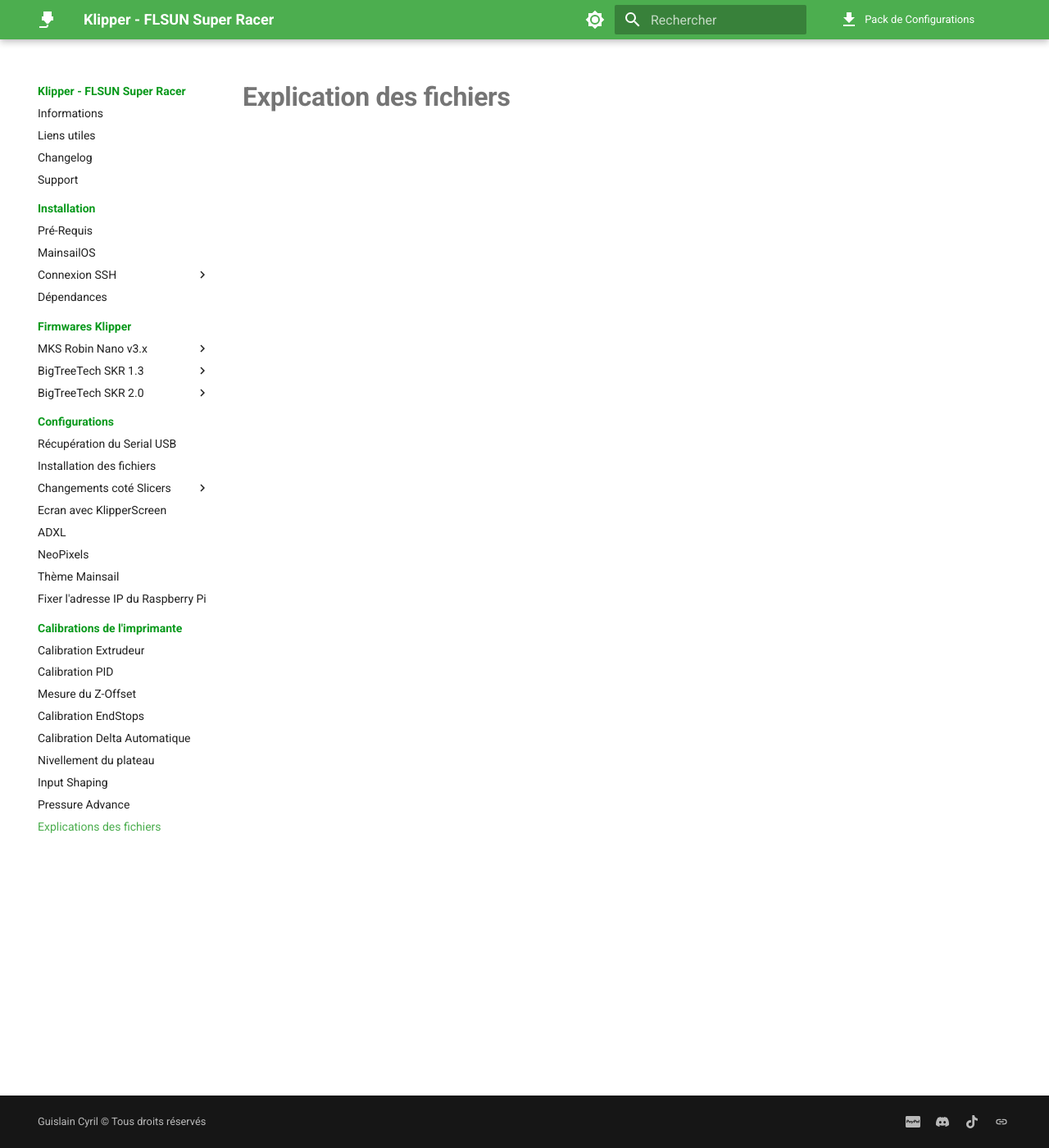
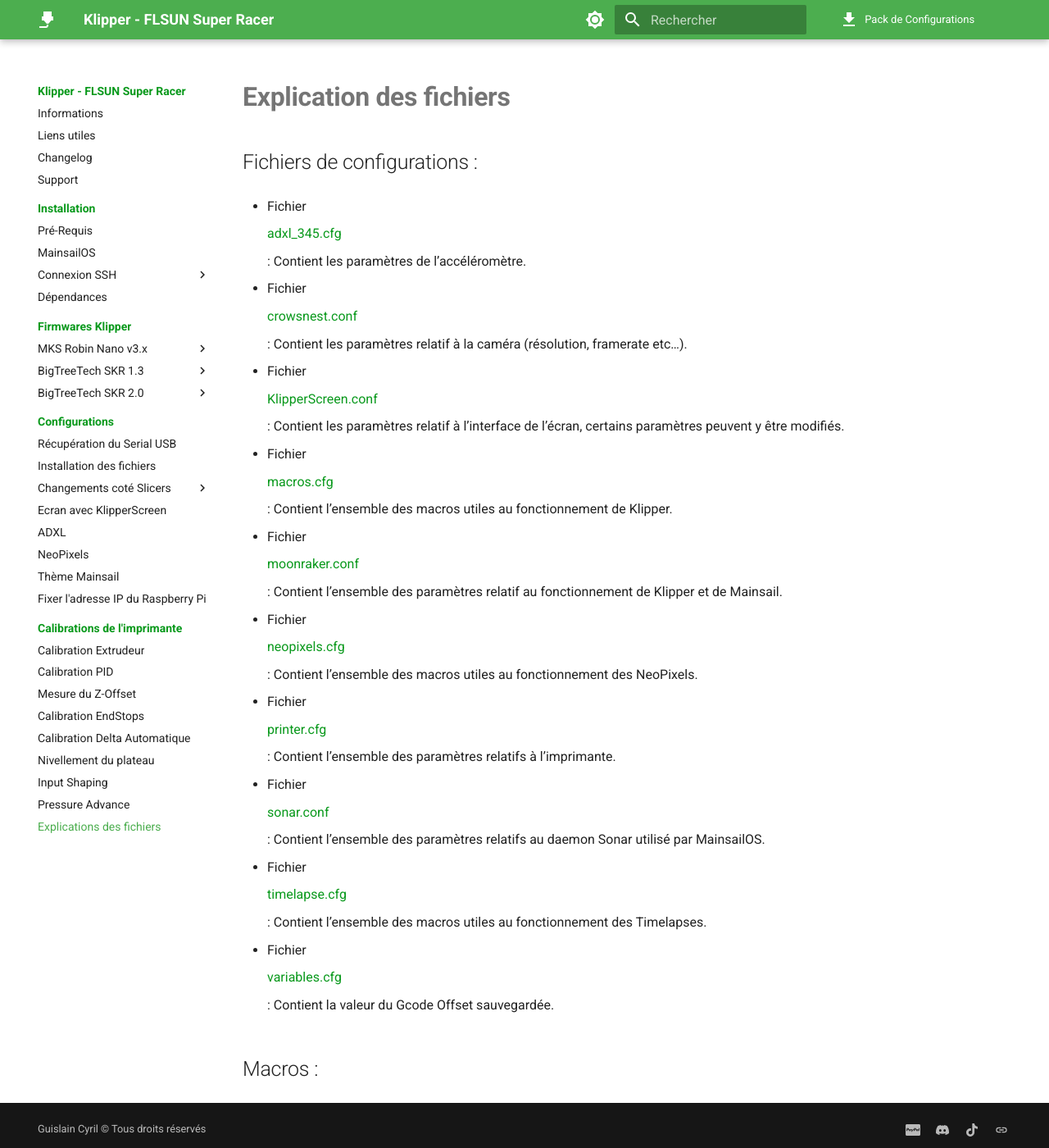
Before and after one commit to Guilouz/test, an MkDocs documentation site: the page built from docs/calibrations/explications-des-fichiers.md, in a window 1280 px wide and 1400 px high. Shown: the whole window at 82% size. Built offline with MkDocs 1.6.1 and Material for MkDocs 9.7.7, drawn with Linux system fonts in a browser that asks for light colours; comment, search, counter and statistics services are not loaded.

Commit message:
Update explications-des-fichiers.md

```diff
--- a/docs/calibrations/explications-des-fichiers.md
+++ b/docs/calibrations/explications-des-fichiers.md
@@ -4,3 +4,27 @@
 ---
 
 # Explication des fichiers
+
+## Fichiers de configurations :
+
+- Fichier <p style="color:#09991c">adxl_345.cfg</p> : Contient les paramètres de l’accéléromètre.
+
+- Fichier <p style="color:#09991c">crowsnest.conf</p> : Contient les paramètres relatif à la caméra (résolution, framerate etc…).
+
+- Fichier <p style="color:#09991c">KlipperScreen.conf</p> : Contient les paramètres relatif à l’interface de l’écran, certains paramètres peuvent y être modifiés.
+
+- Fichier <p style="color:#09991c">macros.cfg</p> : Contient l’ensemble des macros utiles au fonctionnement de Klipper.
+
+- Fichier <p style="color:#09991c">moonraker.conf</p> : Contient l’ensemble des paramètres relatif au fonctionnement de Klipper et de Mainsail.
+
+- Fichier <p style="color:#09991c">neopixels.cfg</p> : Contient l’ensemble des macros utiles au fonctionnement des NeoPixels.
+
+- Fichier <p style="color:#09991c">printer.cfg</p> : Contient l’ensemble des paramètres relatifs à l’imprimante.
+
+- Fichier <p style="color:#09991c">sonar.conf</p> : Contient l’ensemble des paramètres relatifs au daemon Sonar utilisé par MainsailOS.
+
+- Fichier <p style="color:#09991c">timelapse.cfg</p> : Contient l’ensemble des macros utiles au fonctionnement des Timelapses.
+
+- Fichier <p style="color:#09991c">variables.cfg</p> : Contient la valeur du Gcode Offset sauvegardée.
+
+## Macros :
```
